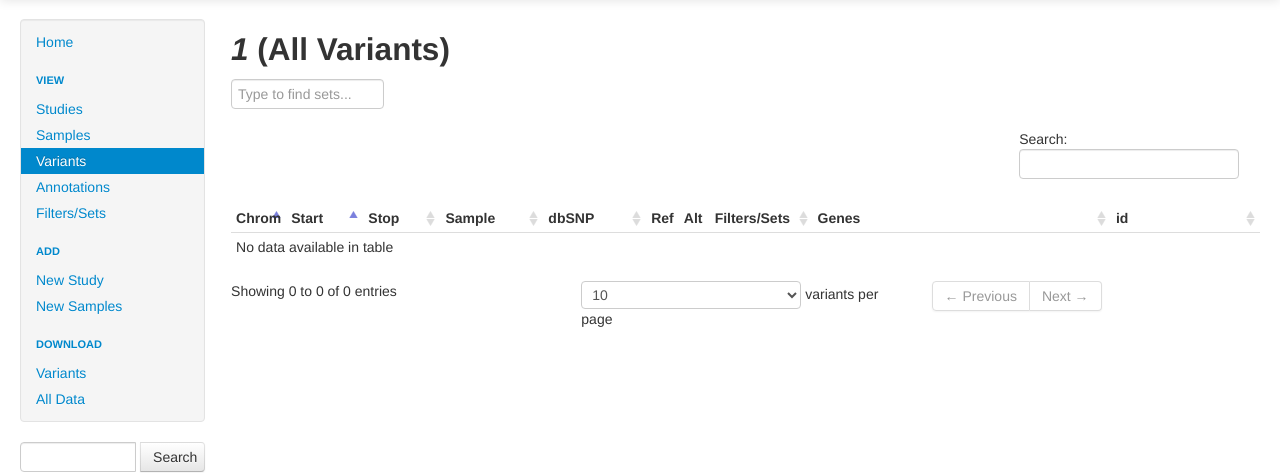
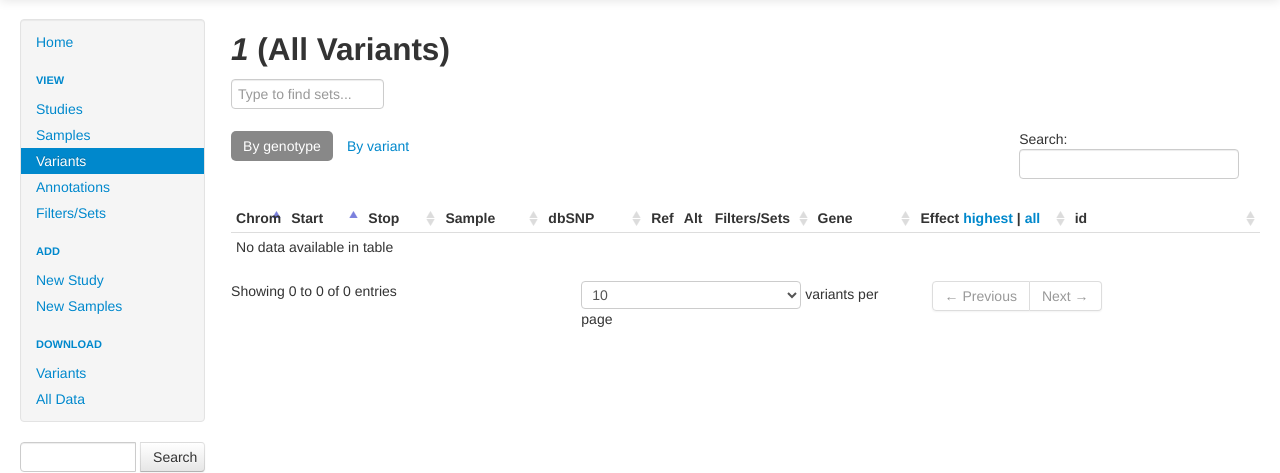
Before and after one commit to nkrumm/gauss, a Flask app: page /variants/1 in a window 1280 px wide. Shown: the part 41-514 px from the top of the page. Run offline with Flask 2, Linux system fonts and the light colour scheme; data that the repository does not hold is empty; some libraries are stand-ins or nearby versions.

Commit message:
add group by variant or genotype function for variant table view

```diff
--- a/code/templates/view_variants.html
+++ b/code/templates/view_variants.html
@@ -7,35 +7,66 @@
 {% endblock %}
 
 {% block header %}
+	<link href="/static/custom.css" rel="stylesheet" media="screen">
 	<link href="/static/datatables/datatables.view_variants_specific.css" rel="stylesheet" media="screen">
 	<script src="/static/datatables/media/js/jquery.dataTables.min.js"></script>
 	<script src="/static/datatables/media/js/ColVis.min.js"></script>
 	<script src="/static/datatables/datatables.view_variants_specific.js"></script>
+	<style>
+	.toolbar-pills .active a,
+	.toolbar-pills .active a:hover {
+    	background-color: #888888;
+	}
+	</style>
+	<script>
+	var grouping_state = "genotype"
 
-	<script>
+	function toggle_grouping(grouping){
+		if (grouping == "variant"){
+			dtable.fnReloadAjax('/_variants.json?' + query_string  + filter_string + '&group=variant');
+			console.log('/_variants.json?' + query_string + filter_string +  '&group=variant')
+			grouping_state = "variant"
+			$("#genotype_pill").removeClass("active")
+			$("#variant_pill").addClass("active")
+		}
+		else{
+			dtable.fnReloadAjax('/_variants.json?' + query_string + filter_string);
+			console.log('/_variants.json?' + query_string + filter_string)
+			grouping_state = "genotype"
+			$("#genotype_pill").addClass("active")
+			$("#variant_pill").removeClass("active")
+		}
+	}
 
-
+	function build_toolbar(){
+		html_str = '<ul class="nav nav-pills toolbar-pills">';
+		html_str += '<li id="genotype_pill" class="active"><a href="#" onClick="toggle_grouping(\'genotype\')">By genotype</a></li>';
+		html_str += '<li id="variant_pill"><a href="#" onClick="toggle_grouping(\'variant\')">By variant</a></li></ul>';
+		return html_str
+	}
 	/* Table initialisation */
 	var dtable;
 	$(document).ready(function() {
 		dtable = $('#example').dataTable( {
-			"sDom": "<'row-fluid'<'span6'><'span3'><'span3'f>r>t<'row-fluid'<'span4'i><'span4'l><'span4'p>>",
+			"sDom": "<'row-fluid'<'toolbar span6'><'span3'><'span3'f>r>t<'row-fluid'<'span4'i><'span4'l><'span4'p>>",
 			"sPaginationType": "bootstrap",
 			"oLanguage": {
 				"sLengthMenu": "_MENU_ variants per page"
 			},
 			"bDeferRender": true,
 			"aaSorting": [ [0,'asc'], [1,'asc'] ],
+			"bStateSave": true,
 			"aoColumns": [
 				{"sTitle":"Chrom", "sWidth":"5%"},
 				{"sTitle":"Start", "sWidth":"7.5%"},
 				{"sTitle":"Stop", "sWidth":"7.5%"},
-				{"sTitle":"Sample","bSearchable": true, "sWidth":"10%"},
+				{"sTitle":"Sample","bSearchable": true, "sWidth":"10%","sType": "numeric"},
 				{"sTitle":"dbSNP","bSearchable": true, "sWidth":"10%"},
 				{"sTitle":"Ref","bSearchable": false, "sWidth":"3%", "bSortable": false},
 				{"sTitle":"Alt","bSearchable": false, "sWidth":"3%", "bSortable": false},
 				{"sTitle":"Filters/Sets","bSearchable": true, "sWidth":"10%"},
-				{"sTitle":"Genes","bSearchable": true, "sWidth":"29%"},
+				{"sTitle":"Gene","bSearchable": true, "sWidth":"10%"},
+				{"sTitle":"Effect <a href='#'>highest</a> | <a href='#'>all</a>","bSearchable": true, "sWidth":"15%"},
 				{"sTitle":"id","bSearchable": false},
 			],
 			"bProcessing": true,
@@ -43,6 +74,7 @@
         	"sAjaxSource": "/_variants.json?" + query_string
 		} );
 		console.log("/_variants.json?" + query_string)
+		$("div.toolbar").html(build_toolbar());
 	} );
 </script>
 
@@ -52,15 +84,17 @@
 			 height: 10px;
 			 background-color: gray;
 			 margin: 1px;}
-.GATK_import {background-color: red;}
+.GATK_filter {background-color: red;}
 .Rare_variants {background-color: blue;}
 .ORoak_denovo_2012 {background-color: orange;}
+
 </style>
 
 <script>
 
 var sets = {}
 var query_string = "{{ query_string }}"
+var filter_string = ""
 
 function create_set_label(set_item){
 	id = set_item.filter_name
@@ -120,7 +154,7 @@ $(document).ready(function() {
 	<div class="row-fluid">
 	<div class="span2">
 		<form class="form-inline" action="#">
-	  	<input id="set_search" class="span12" type="text" placeholder="Type to find sets..." data-provide="typeahead" autocomplete="off" />
+	  	<input id="set_search" class="span12" accesskey='s' type="text" placeholder="Type to find sets..." data-provide="typeahead" autocomplete="off" />
 	  	</form>
 	</div>
 	<div id="set_labels" class="span10">
```
